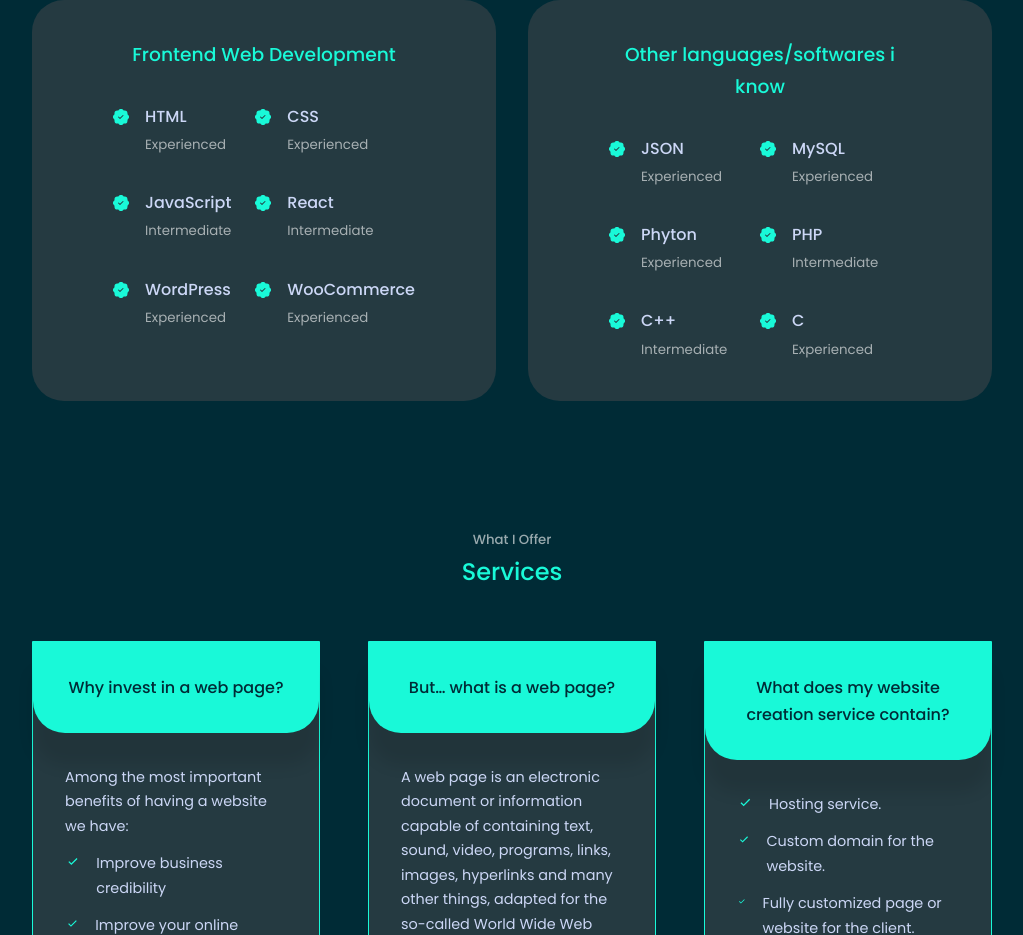
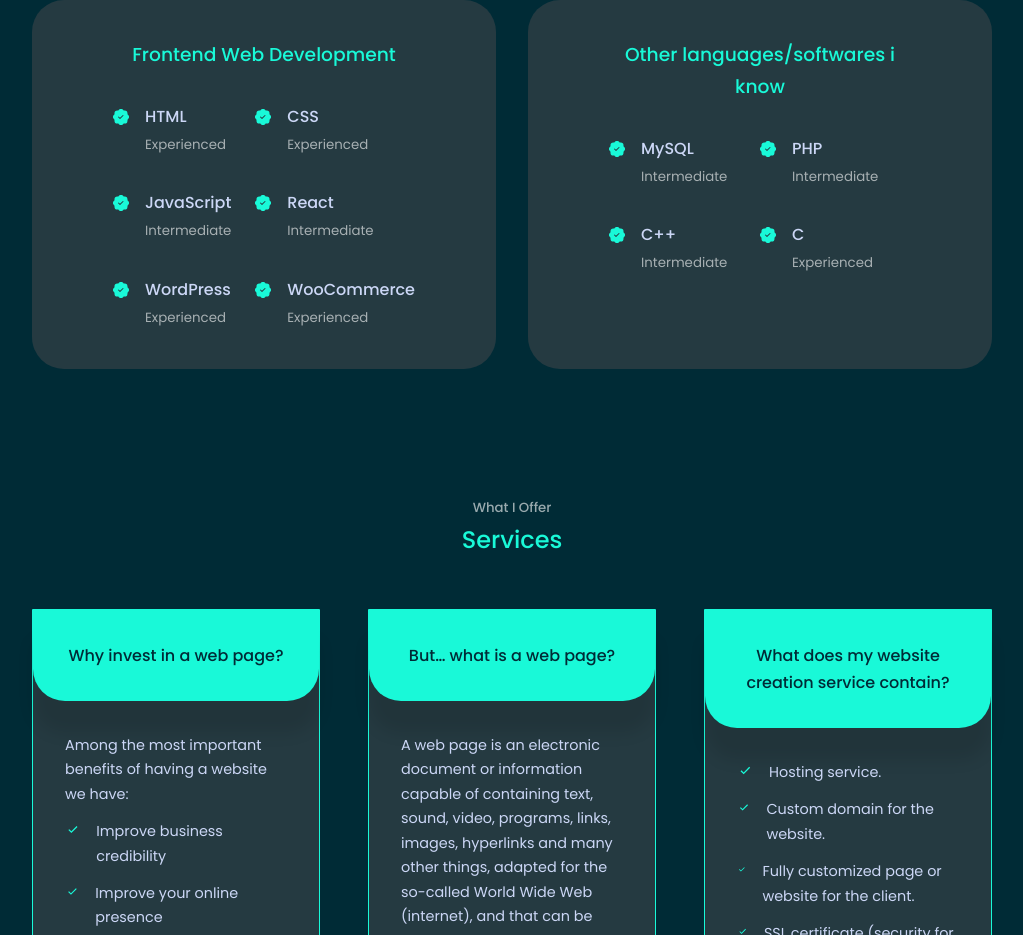
Before and after one commit to Salvador-dev/website, a React (Create React App) app: page / in a window 1280 px wide. Shown: the part 1688-2623 px from the top of the page, without its empty margins (128-1151 px from the left). Built offline with nearby package versions, Linux system fonts and the light colour scheme.

Commit message:
experience

```diff
--- a/src/components/experience/Experience.jsx
+++ b/src/components/experience/Experience.jsx
@@ -72,13 +72,13 @@ const Experience = () => {
           <h3>{t("experience.back")}</h3>
           <div className="experience__content">
 
-            <article className='experience__details'>
+            {/* <article className='experience__details'>
               <BsPatchCheckFill className='experience__details-icon'/>
               <div>
                 <h4>JSON</h4>
                 <small className='text-light'>{t("experience.node")}</small>
               </div>
-            </article>
+            </article> */}
 
             <article className='experience__details'>
               <BsPatchCheckFill className='experience__details-icon'/>
@@ -88,13 +88,13 @@ const Experience = () => {
               </div>
             </article>
 
-            <article className='experience__details'>
+            {/* <article className='experience__details'>
               <BsPatchCheckFill className='experience__details-icon'/>
               <div>
                 <h4>Phyton</h4>
                 <small className='text-light'>{t("experience.phy")}</small>
               </div>
-            </article>
+            </article> */}
 
             <article className='experience__details'>
               <BsPatchCheckFill className='experience__details-icon'/>
--- a/src/translations/en/global.json
+++ b/src/translations/en/global.json
@@ -34,7 +34,7 @@
         "wp": "Experienced",
         "back": "Other languages/softwares i know",
         "node": "Experienced",
-        "mysql": "Experienced",
+        "mysql": "Intermediate",
         "mongo": "Intermediate",
         "phy": "Experienced",
         "php": "Intermediate"
--- a/src/translations/es/global.json
+++ b/src/translations/es/global.json
@@ -34,7 +34,7 @@
         "wp": "Avanzado",
         "back": "Otros lenguajes/softwares que manejo",
         "node": "Avanzado",
-        "mysql": "Avanzado",
+        "mysql": "Intermedio",
         "mongo": "Intermedio",
         "phy": "Avanzado",
         "php": "Intermedio"
```
